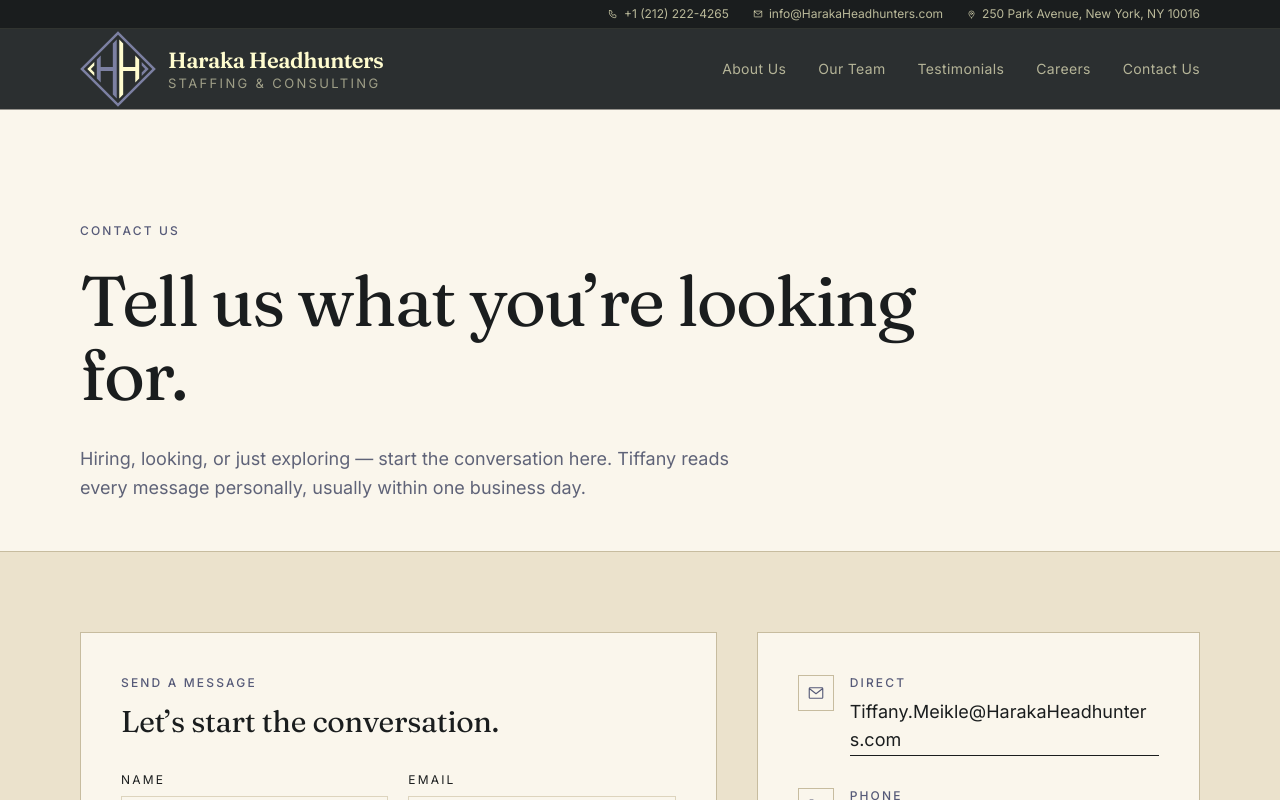
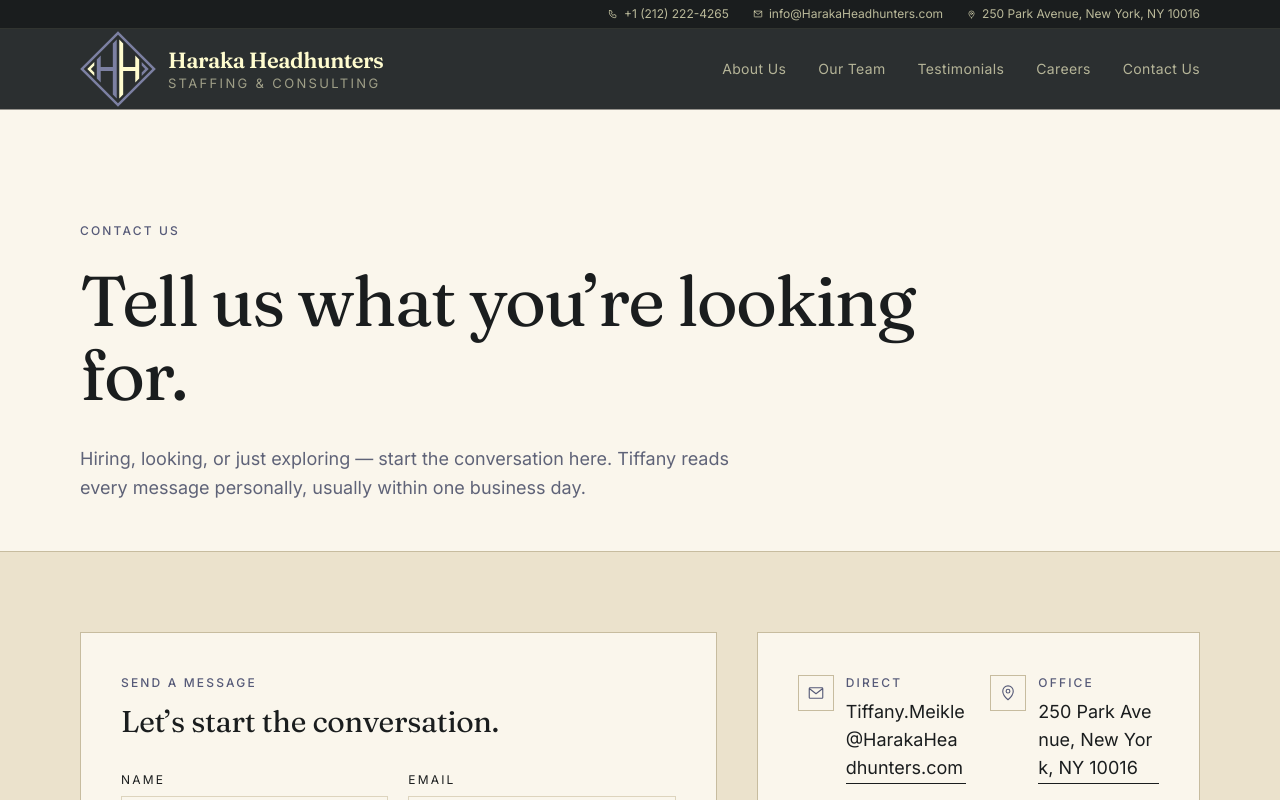
Before and after one commit to mfarazali-1/haraka, a Next.js app: page /contact in a window 1280 px wide. Shown: the top 800 px of the page. Built offline with nearby package versions, Linux system fonts and the light colour scheme.

Commit message:
Show email and address side by side on contact page

```diff
--- a/app/contact/page.tsx
+++ b/app/contact/page.tsx
@@ -108,7 +108,34 @@ export default function ContactPage() {
             </div>
 
             <aside className="order-1 lg:order-2 lg:col-span-5 border border-line-strong bg-paper p-8 md:p-10 space-y-8">
-              {infoItems.map((item) => (
+              <div className="grid grid-cols-2 gap-x-6 gap-y-8">
+                {infoItems
+                  .filter((item) => item.label === "Direct" || item.label === "Office")
+                  .map((item) => (
+                    <div key={item.label} className="flex items-start gap-3 min-w-0">
+                      <span className="mt-0.5 shrink-0 w-9 h-9 inline-flex items-center justify-center border border-line-strong text-slate-deep">
+                        {item.icon}
+                      </span>
+                      <div className="min-w-0">
+                        <p className="eyebrow">{item.label}</p>
+                        <p className="mt-1.5 text-base md:text-lg">
+                          <a
+                            href={item.href}
+                            target={item.external ? "_blank" : undefined}
+                            rel={item.external ? "noreferrer noopener" : undefined}
+                            className="link-underline text-charcoal-deep break-all"
+                          >
+                            {item.text}
+                          </a>
+                        </p>
+                      </div>
+                    </div>
+                  ))}
+              </div>
+
+              {infoItems
+                .filter((item) => item.label !== "Direct" && item.label !== "Office")
+                .map((item) => (
                   <div key={item.label} className="flex items-start gap-4">
                     <span className="mt-0.5 shrink-0 w-9 h-9 inline-flex items-center justify-center border border-line-strong text-slate-deep">
                       {item.icon}
```
Lines whose indentation alone changed are shown as unchanged.
